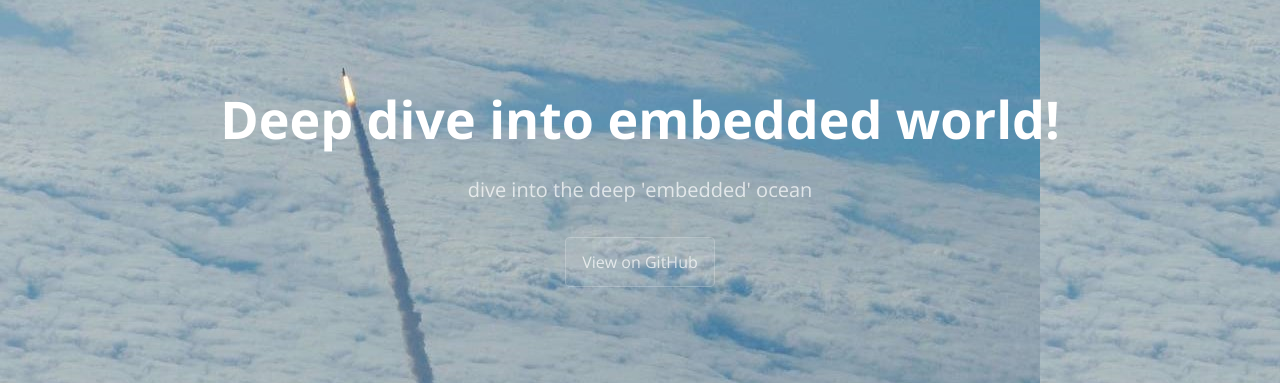
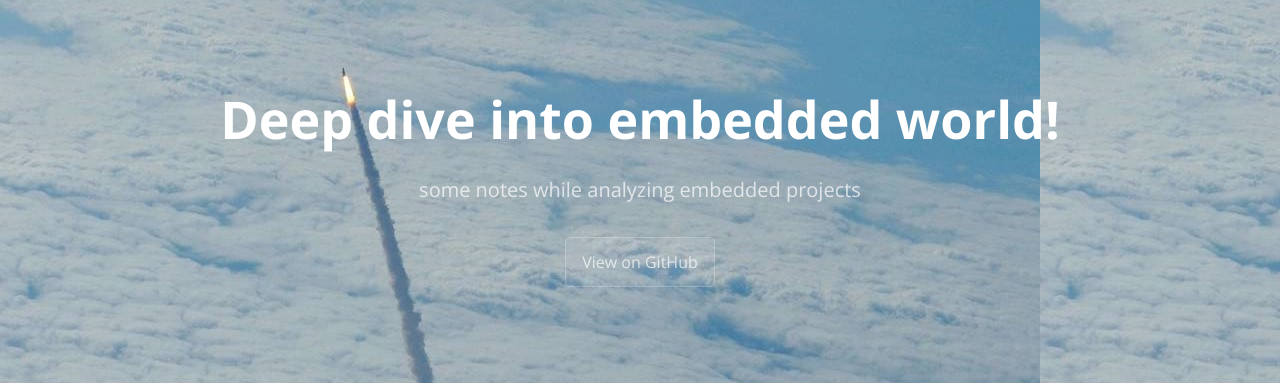
Before and after one commit to duylinh-nguyen/embedded-diver.github.io, a Jekyll site: the page built from index.md, in a window 1280 px wide. Shown: the top 385 px of the page. Built offline with Jekyll 4.4.1, drawn with Linux system fonts in a browser that asks for light colours; our own code applies the rules of GitHub Pages for plain Markdown files.

Commit message:
update something

```diff
--- a/_config.yml
+++ b/_config.yml
@@ -1,5 +1,5 @@
 title: embedded-diver
-description: dive into the deep 'embedded' ocean
+description: some notes while analyzing embedded projects
 show_downloads: false
 google_analytics:
 theme: jekyll-theme-cayman
```
